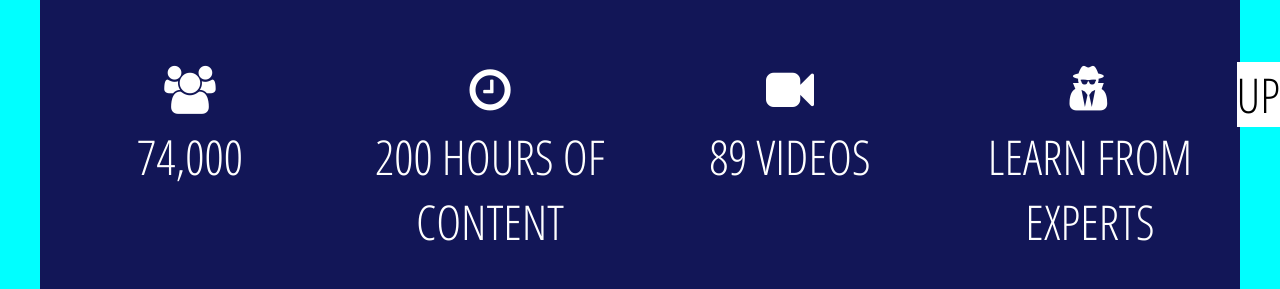
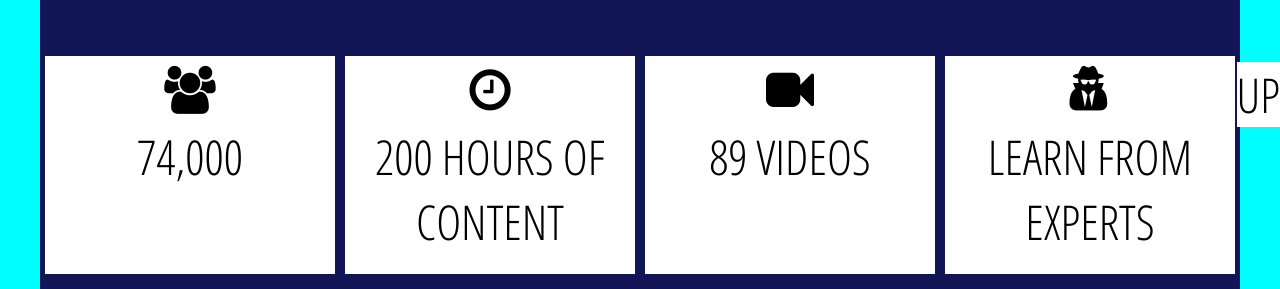
Before and after one commit to rachitkewl/CssCourseWithResponsiveness, a plain HTML site: page index.html in a window 1280 px wide. Shown: the part 663-952 px from the top of the page. Drawn offline with Linux system fonts and the light colour scheme.

Commit message:
added white background to statsitems, changed color to black; had to make more changes because inheriting props from the earlier property that text should be white for anything inside container

```diff
--- a/scss/style.scss
+++ b/scss/style.scss
@@ -52,7 +52,7 @@ body {
         text-align: center;
         display: grid;
         grid-template-columns: 1fr;
-        grid-auto-rows: min-content 1fr;
+        grid-template-rows: min-content 1fr;
         align-items: center;
 
         .statslist {
@@ -64,6 +64,13 @@ body {
                 margin: 5px;
                 display: flex;
                 flex-direction: column;
+                background-color: #fff;
+                color: #000;
+                padding: 10px;
+                * {
+                    color: #000;
+                    background-color: #fff;
+                }
             }
         }
     }
```
Also changed, not shown: css/style.css.
